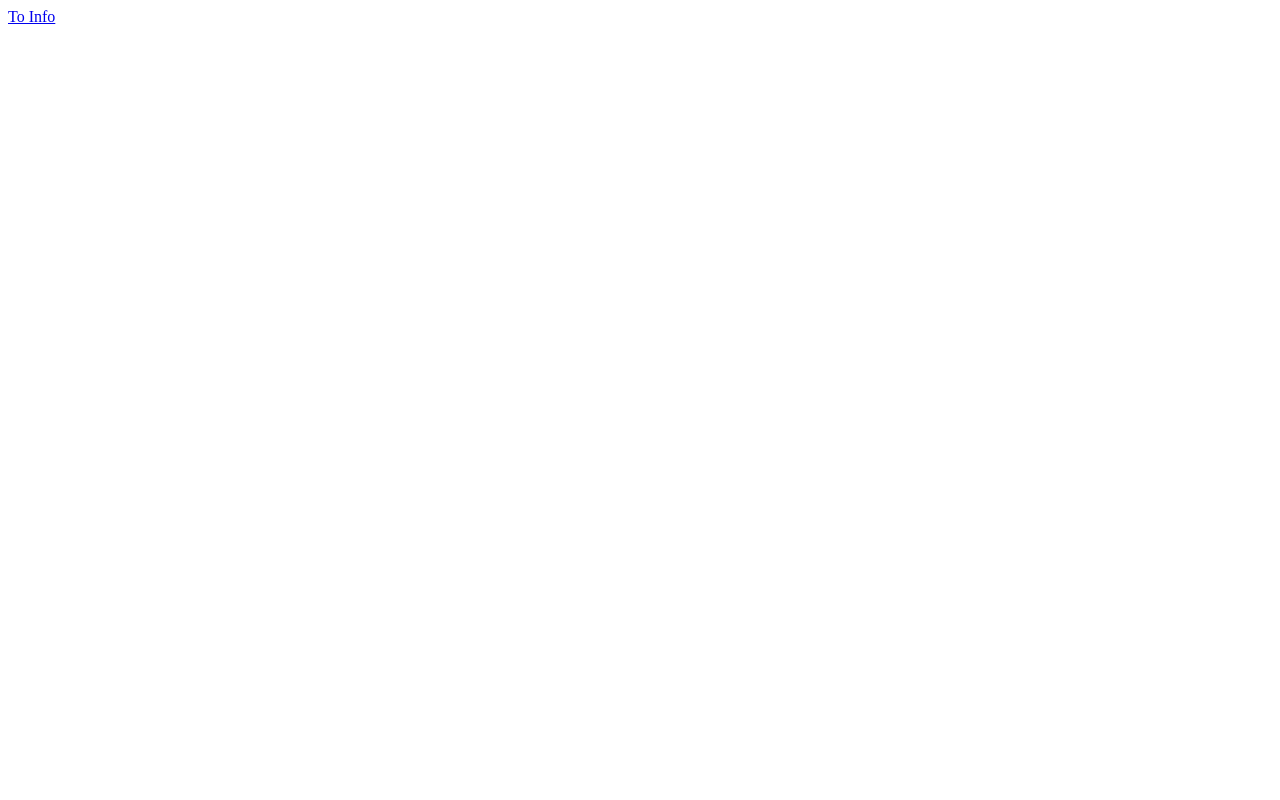
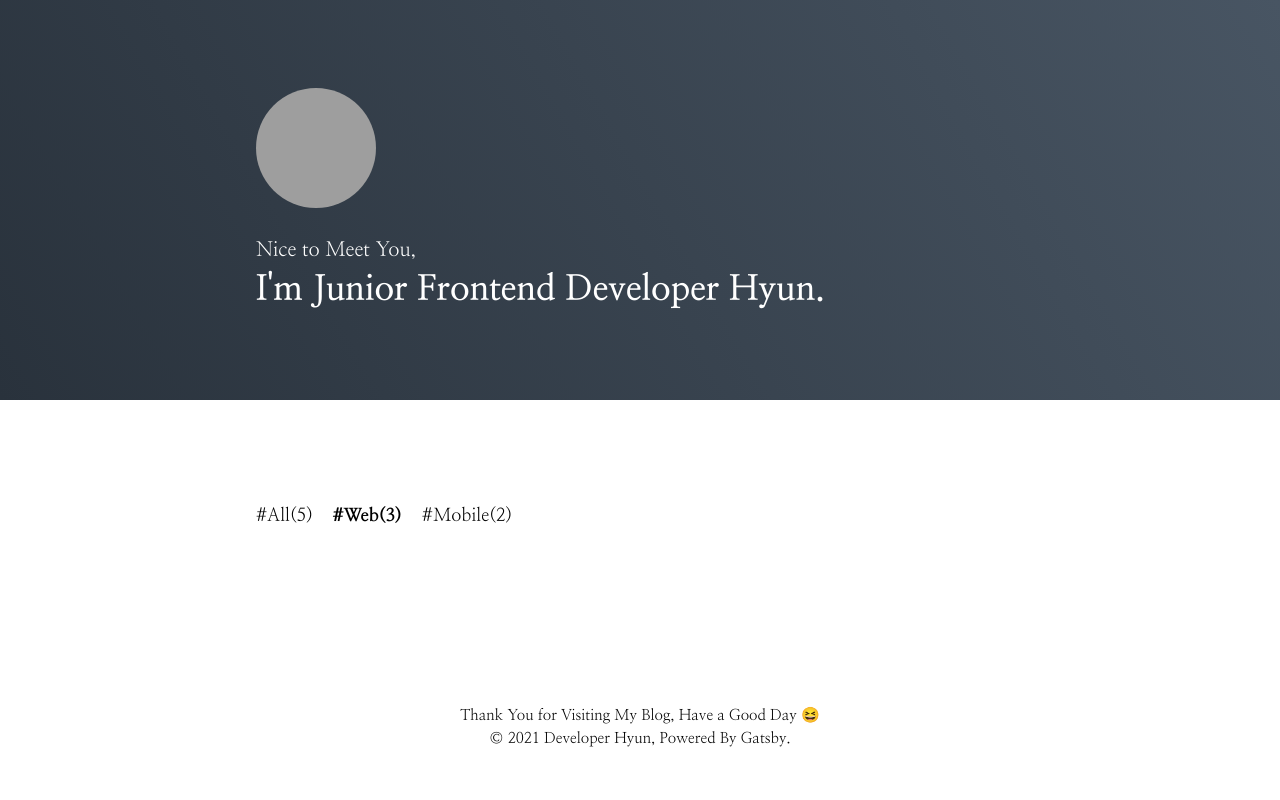
Before and after one commit to isdebrave/blog-review, a Gatsby site: page / in a window 1280 px wide. Built offline with nearby package versions, Linux system fonts and the light colour scheme; Gatsby itself is replaced by a stand-in of ours; grey boxes are pictures that could not be loaded.

Commit message:
categoryItem에서 custom Link type 만들기

```diff
--- /dev/null
+++ b/src/components/common/Footer.tsx
@@ -0,0 +1,23 @@
+import styled from "@emotion/styled";
+import React from "react";
+
+const FooterWrapper = styled.div`
+  display: grid;
+  place-items: center;
+  margin-top: auto;
+  padding: 50px 0;
+  font-size: 15px;
+  text-align: center;
+  line-height: 1.5;
+`;
+
+const Footer = () => {
+  return (
+    <FooterWrapper>
+      Thank You for Visiting My Blog, Have a Good Day 😆
+      <br />© 2021 Developer Hyun, Powered By Gatsby.
+    </FooterWrapper>
+  );
+};
+
+export default Footer;
--- /dev/null
+++ b/src/components/common/GlobalStyle.tsx
@@ -0,0 +1,31 @@
+import { Global, css } from "@emotion/react";
+
+const defaultStyle = css`
+  @import url("https://fonts.googleapis.com/css2?family=Nanum+Myeongjo:wght@400;700;800&display=swap");
+
+  * {
+    padding: 0;
+    margin: 0;
+    box-sizing: border-box;
+    font-family: "Nanum Myeongjo", serif;
+  }
+
+  html,
+  body,
+  #___gatsby {
+    height: 100%;
+  }
+
+  a,
+  a:hover {
+    color: inherit;
+    text-decoration: none;
+    cursor: pointer;
+  }
+`;
+
+const GlobalStyle = () => {
+  return <Global styles={defaultStyle} />;
+};
+
+export default GlobalStyle;
--- /dev/null
+++ b/src/components/main/CategoryList.tsx
@@ -0,0 +1,63 @@
+import styled from "@emotion/styled";
+import { GatsbyLinkProps, Link } from "gatsby";
+import React from "react";
+
+const CategoryListWrapper = styled.div`
+  display: flex;
+  flex-wrap: wrap;
+  width: 768px;
+  margin: 100px auto 0;
+`;
+
+/* GatsbyLinkProps로부터 추출 */
+/* type */
+// type CategoryItemLinkType = GatsbyLinkProps<string> & { active: boolean };
+
+/* interface */
+// interface ICategoryItemLink extends GatsbyLinkProps<string> {
+//   active: boolean;
+// }
+
+type CategoryItemLink = {
+  children: React.ReactNode;
+  to: string;
+} & { active: boolean };
+
+const CategoryItem = styled(Link)<CategoryItemLink>`
+  margin-right: 20px;
+  padding: 5px 0;
+  font-size: 18px;
+  font-weight: ${(props: CategoryItemLink) => (props.active ? "800" : "400")};
+  cursor: pointer;
+
+  &:last-of-type {
+    margin-right: 0;
+  }
+`;
+
+export interface ICategoryList {
+  selectedCategory: string;
+  categoryList: {
+    [key: string]: number;
+  };
+}
+
+const CategoryList: React.FC<ICategoryList> = (props) => {
+  const { selectedCategory, categoryList } = props;
+
+  return (
+    <CategoryListWrapper>
+      {Object.entries(categoryList).map(([name, count]) => (
+        <CategoryItem
+          key={name}
+          to={`/?category=${name}`}
+          active={name === selectedCategory}
+        >
+          #{name}({count})
+        </CategoryItem>
+      ))}
+    </CategoryListWrapper>
+  );
+};
+
+export default CategoryList;
--- /dev/null
+++ b/src/components/main/Introduction.tsx
@@ -0,0 +1,46 @@
+import styled from "@emotion/styled";
+import ProfileImage from "./ProfileImage";
+
+const Background = styled.div`
+  width: 100%;
+  background-image: linear-gradient(60deg, #29323c 0%, #485563 100%);
+  color: #ffffff;
+`;
+
+const Wrapper = styled.div`
+  display: flex;
+  flex-direction: column;
+  justify-content: center;
+  align-items: flex-start;
+  width: 768px;
+  height: 400px;
+  margin: 0 auto;
+`;
+
+const SubTitle = styled.div`
+  font-size: 20px;
+  font-weight: 400;
+`;
+
+const Title = styled.div`
+  margin-top: 5px;
+  font-size: 35px;
+  font-weight: 700;
+`;
+
+const Introduction = () => {
+  return (
+    <Background>
+      <Wrapper>
+        <ProfileImage />
+
+        <div>
+          <SubTitle>Nice to Meet You,</SubTitle>
+          <Title>I'm Junior Frontend Developer Hyun.</Title>
+        </div>
+      </Wrapper>
+    </Background>
+  );
+};
+
+export default Introduction;
--- /dev/null
+++ b/src/components/main/ProfileImage.tsx
@@ -0,0 +1,17 @@
+import styled from "@emotion/styled";
+
+const PROFILE_IMAGE_LINK =
+  "https://avatars.githubusercontent.com/u/24629040?s=460&u=0bb3411f25c0e1c5d25d753fc648739367cb7032&v=4";
+
+const ProfileImageWrapper = styled.img`
+  width: 120px;
+  height: 120px;
+  margin-bottom: 30px;
+  border-radius: 50%;
+`;
+
+const ProfileImage = () => {
+  return <ProfileImageWrapper src={PROFILE_IMAGE_LINK} alt="Profile Image" />;
+};
+
+export default ProfileImage;
--- a/src/pages/index.tsx
+++ b/src/pages/index.tsx
@@ -1,11 +1,29 @@
-import { Link } from "gatsby";
-import React from "react";
+import styled from "@emotion/styled";
+import Footer from "components/common/Footer";
+import GlobalStyle from "components/common/GlobalStyle";
+import CategoryList from "components/main/CategoryList";
+import Introduction from "components/main/Introduction";
+
+const CATEGORY_LIST = {
+  All: 5,
+  Web: 3,
+  Mobile: 2,
+};
+
+const Container = styled.div`
+  display: flex;
+  flex-direction: column;
+  height: 100vh;
+`;
 
 const IndexPage = () => {
   return (
-    <div>
-      <Link to="/info">To Info</Link>
-    </div>
+    <Container>
+      <GlobalStyle />
+      <Introduction />
+      <CategoryList selectedCategory="Web" categoryList={CATEGORY_LIST} />
+      <Footer />
+    </Container>
   );
 };
 
```
Also changed, not shown: src/components/main/PostItem.tsx (added), src/components/main/PostList.tsx (added).
